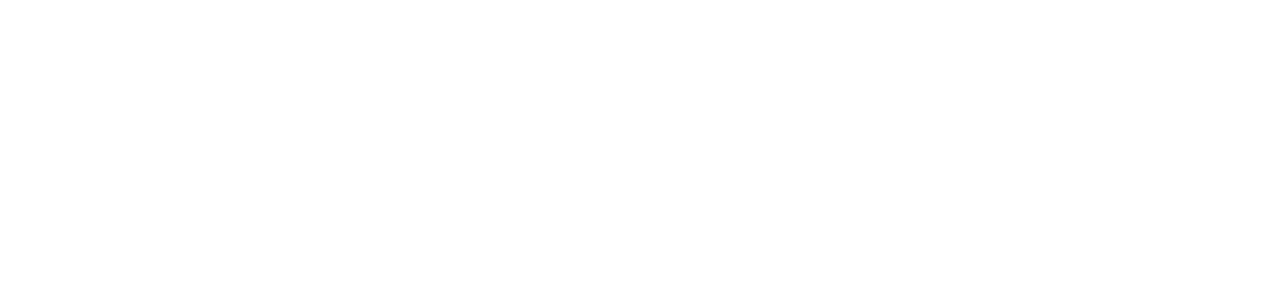
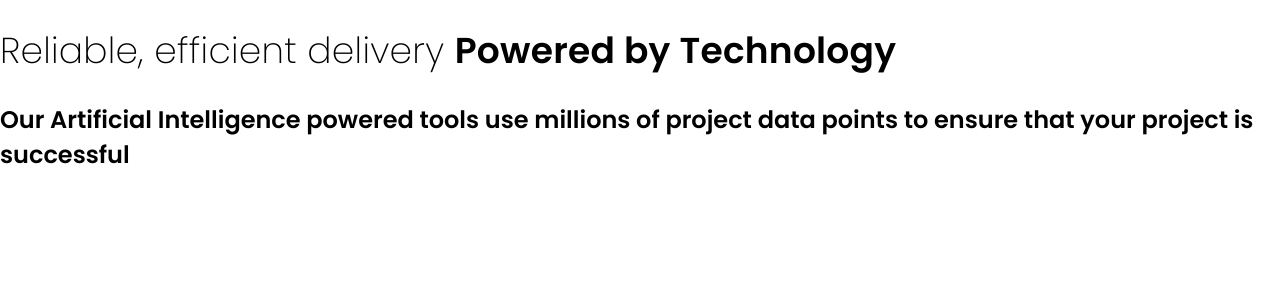
Before and after one commit to MikevPeeren/four-card-feature-section, a Next.js app: page / in a window 1280 px wide. Shown: the top 300 px of the page. Built offline with nearby package versions, Linux system fonts and the light colour scheme.

Commit message:
:sparkles: added font and headers

```diff
--- /dev/null
+++ b/pages/_document.tsx
@@ -0,0 +1,34 @@
+/* eslint-disable @typescript-eslint/ban-ts-comment */
+import Document, { Html, Head, Main, NextScript } from "next/document";
+import { ReactElement } from "react";
+
+class MyDocument extends Document {
+  //@ts-ignore
+  static async getInitialProps(ctx) {
+    const initialProps = await Document.getInitialProps(ctx);
+    return { ...initialProps };
+  }
+
+  render(): ReactElement {
+    return (
+      <Html lang="en">
+        <Head>
+          <link rel="preconnect" href="https://fonts.googleapis.com" />
+          <link
+            rel="preconnect"
+            href="https://fonts.gstatic.com"
+            crossOrigin=""
+          />
+
+<link href="https://fonts.googleapis.com/css2?family=Poppins:wght@200;300;400;600&display=swap" rel="stylesheet"></link>
+        </Head>
+        <body>
+          <Main />
+          <NextScript />
+        </body>
+      </Html>
+    );
+  }
+}
+
+export default MyDocument;
--- a/pages/index.tsx
+++ b/pages/index.tsx
@@ -11,7 +11,14 @@
         <link rel="icon" href="/favicon.ico" />
       </Head>
 
-      <main></main>
+      <main>
+        <div className="min-h-screen w-full flex justify-center items-center">
+          <h1>Reliable, efficient delivery <strong>Powered by Technology</strong></h1>
+          <h2>Our Artificial Intelligence powered tools use millions of project data points to ensure that your project is successful</h2>
+        </div>
+
+        <div></div>
+      </main>
 
       <footer></footer>
     </div>
--- a/styles/globals.scss
+++ b/styles/globals.scss
@@ -2,8 +2,7 @@
 body {
   padding: 0;
   margin: 0;
-  font-family: -apple-system, BlinkMacSystemFont, Segoe UI, Roboto, Oxygen,
-    Ubuntu, Cantarell, Fira Sans, Droid Sans, Helvetica Neue, sans-serif;
+font-family: 'Poppins', sans-serif;
 }
 
 a {
@@ -14,3 +13,11 @@
 * {
   box-sizing: border-box;
 }
+
+h1 {
+  font-style:normal;
+  font-size: 36px;
+  font-weight: 200;
+  line-height: 54px;
+  letter-spacing: 0.25px;
+}
```
